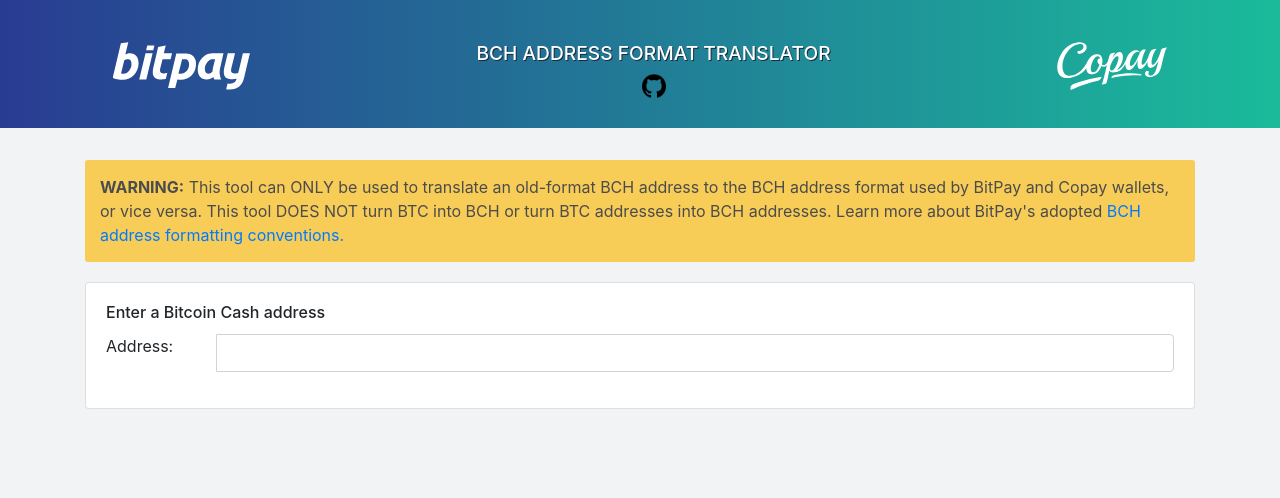
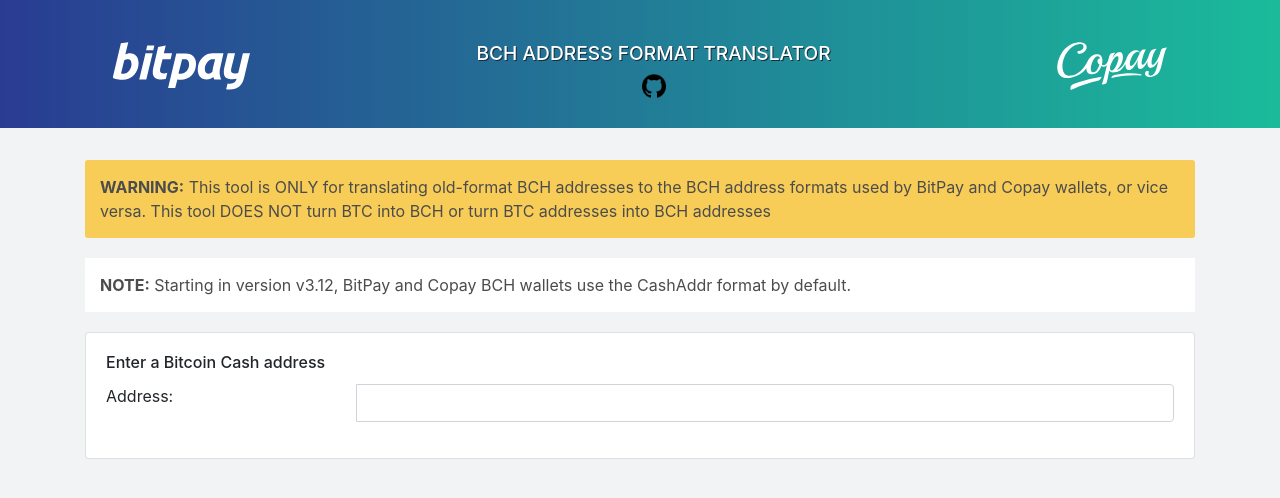
Before and after one commit to JDonadio/address-translator, an Angular app: page / in a window 1280 px wide. Shown: the top 498 px of the page. Built offline with nearby package versions, Linux system fonts and the light colour scheme.

Commit message:
REF: warning and note

```diff
--- a/src/app/app.component.html
+++ b/src/app/app.component.html
@@ -15,11 +15,12 @@
 
 <div class="container">
   <div class="warning">
-    <b>WARNING:</b> This tool can ONLY be used to translate an old-format BCH address to the BCH address format used by BitPay
-    and Copay wallets, or vice versa. This tool DOES NOT turn BTC into BCH or turn BTC addresses into BCH addresses. Learn
-    more about BitPay's adopted
-    <a href="https://support.bitpay.com/hc/en-us/articles/115004671663-BitPay-s-Adopted-Conventions-for-Bitcoin-Cash-Addresses-URIs-and-Payment-Requests"
-      target="_blank">BCH address formatting conventions.</a>
+    <b>WARNING:</b> This tool is ONLY for translating old-format BCH addresses to the BCH address formats used by BitPay and
+    Copay wallets, or vice versa. This tool DOES NOT turn BTC into BCH or turn BTC addresses into BCH addresses
+  </div>
+
+  <div class="note">
+    <b>NOTE:</b> Starting in version v3.12, BitPay and Copay BCH wallets use the CashAddr format by default.
   </div>
 
   <form #translateForm="ngForm">
@@ -30,7 +31,7 @@
           <div class="form-group col">
             <div class="input-group">
               <div class="input-group-addon">Address:</div>
-              <input type="text" class="form-control" id="addressToTranslate" name="addressToTranslate" [(ngModel)]="addressToTranslate"
+              <input type="text" class="form-control ellipsis" id="addressToTranslate" name="addressToTranslate" [(ngModel)]="addressToTranslate"
                 (ngModelChange)="translateAddress(addressToTranslate)">
             </div>
           </div>
@@ -43,8 +44,8 @@
         <div class="row">
           <div class="form-group col">
             <div class="input-group">
-              <div class="input-group-addon">CashAddr:</div>
-              <input type="text" class="form-control" id="cashAddr" readonly="readonly" name="cashAddr" [(ngModel)]="cashAddr">
+              <div class="input-group-addon">Current CashAddr Format:</div>
+              <input type="text" class="form-control ellipsis" id="cashAddr" readonly="readonly" name="cashAddr" [(ngModel)]="cashAddr">
             </div>
           </div>
         </div>
@@ -56,8 +57,8 @@
         <div class="row">
           <div class="form-group col">
             <div class="input-group">
-              <div class="input-group-addon">Copay:</div>
-              <input type="text" class="form-control" id="copayAddr" readonly="readonly" name="copayAddr" [(ngModel)]="copayAddr">
+              <div class="input-group-addon">Legacy BitPay BCH Format:</div>
+              <input type="text" class="form-control ellipsis" id="copayAddr" readonly="readonly" name="copayAddr" [(ngModel)]="copayAddr">
             </div>
           </div>
         </div>
@@ -69,8 +70,8 @@
         <div class="row">
           <div class="form-group col">
             <div class="input-group">
-              <div class="input-group-addon">Legacy:</div>
-              <input type="text" class="form-control" id="legacyAddr" readonly="readonly" name="legacyAddr" [(ngModel)]="legacyAddr">
+              <div class="input-group-addon">Legacy BCH Format:</div>
+              <input type="text" class="form-control ellipsis" id="legacyAddr" readonly="readonly" name="legacyAddr" [(ngModel)]="legacyAddr">
             </div>
           </div>
         </div>
--- a/src/styles.scss
+++ b/src/styles.scss
@@ -22,6 +22,10 @@
   background-color: $bodyBackgroundColor;
 }
 
+.ellipsis {
+  text-overflow: ellipsis;
+}
+
 .warning {
   border-radius: 3px;
   padding: 15px;
@@ -30,8 +34,15 @@
   color: #4C4C4C;
 }
 
+.note {
+  background: #FFFF;
+  color: #4C4C4C;
+  margin-bottom: 20px;
+  padding: 15px;
+}
+
 .input-group-addon {
-  width: 110px;
+  width: 250px;
 }
 
 .btn {
```
